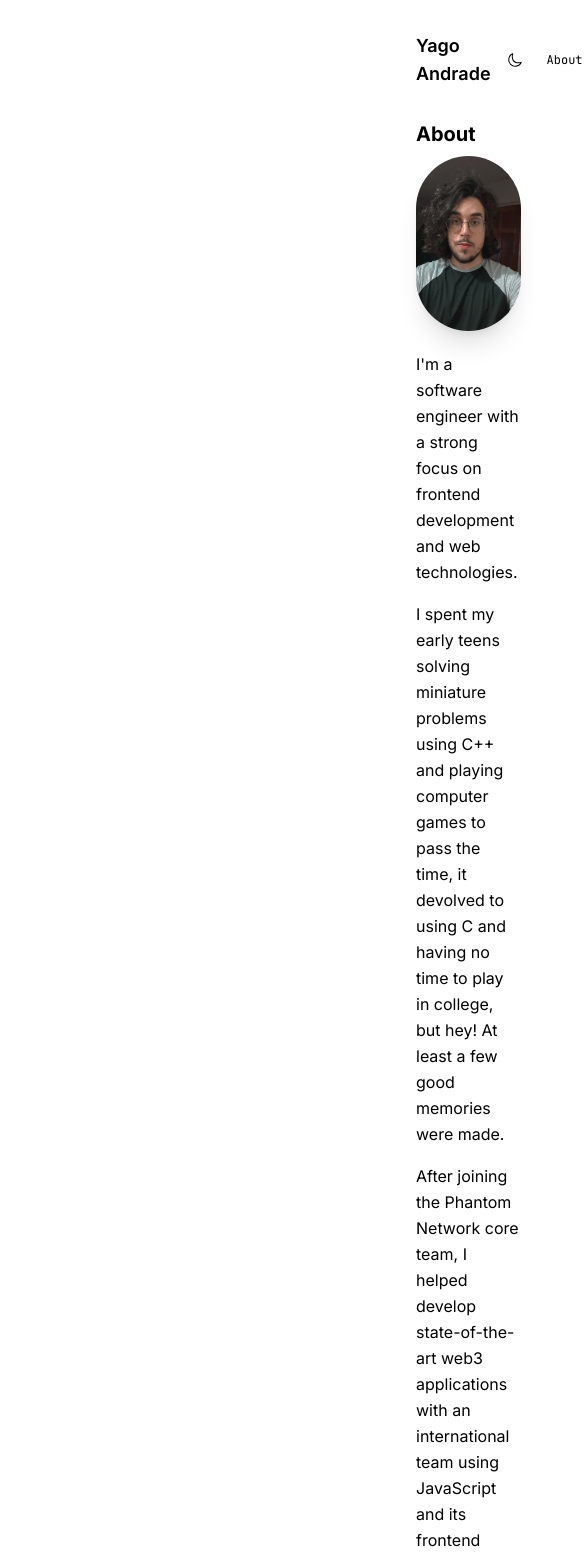
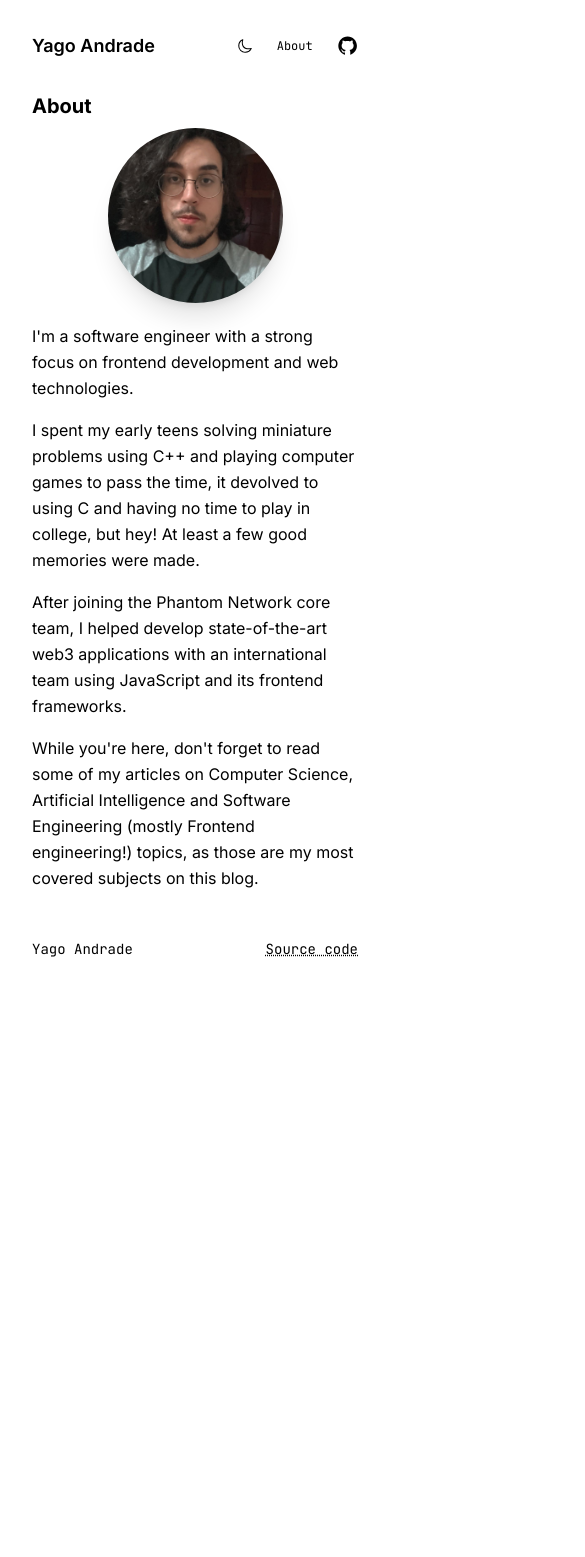
Before and after one commit to yagoandrade/blog, a Next.js app: page /about in a window 390 px wide. Shown: the top 1557 px of the page, 585 px wide, since content can reach past the window. After the commit the page ends 991 px from the top, so only its background shows below. Built offline with nearby package versions, Linux system fonts and the light colour scheme.

Commit message:
fix: removed excessive padding on mobile/tablet views

```diff
--- a/app/(post)/2023/games-for-software-engineers/page.tsx
+++ b/app/(post)/2023/games-for-software-engineers/page.tsx
@@ -23,7 +23,11 @@ const GamesForSoftwareEngineers = () => {
       <div className="flex flex-col gap-y-3 dark:text-gray-300 text-gray-700">
         <h1 className="text-2xl font-bold">Games for Software Engineers</h1>
         <span className="flex justify-between text-xs dark:text-gray-400 text-gray-600" style={jetBrainsMono.style}>
-          <p>@yagoandrade | May 2nd, 2023 (two weeks ago)</p>
+          <span className="flex flex-col lg:flex-row">
+            <p>@yagoandrade</p>
+            <p className="lg:flex hidden mx-1">|</p>
+            <p> May 2nd, 2023 (two weeks ago)</p>
+          </span>
           <p>34,589 views</p>
         </span>
         <div className="flex flex-col gap-y-1">
--- a/app/about/page.tsx
+++ b/app/about/page.tsx
@@ -31,9 +31,9 @@ const About = () => {
             international team using JavaScript and its frontend frameworks.
           </p>
           <p className="my-4">
-            While you&#39;re here, don&#39;t forget to grab a cup of coffee and read some of my articles on Computer
-            Science, Artificial Intelligence and Software Engineering (mostly Frontend engineering!), as those are my
-            most covered subjects on this blog.
+            While you&#39;re here, don&#39;t forget to read some of my articles on Computer Science, Artificial
+            Intelligence and Software Engineering (mostly Frontend engineering!) topics, as those are my most covered
+            subjects on this blog.
           </p>
         </div>
 
--- a/app/layout.tsx
+++ b/app/layout.tsx
@@ -16,9 +16,9 @@ export const metadata = {
 export default function RootLayout({ children }: { children: React.ReactNode }) {
   return (
     <html lang="en">
-      <body className="px-96 dark:bg-zinc-900 bg-white" style={inter.style}>
+      <body className="xl:px-96 dark:bg-zinc-900 bg-white" style={inter.style}>
         <Header />
-        <main className="px-8 dark:text-white">{children}</main>
+        <main className="px-8 dark:text-white min-h-[calc(100vh-92px-84px)]">{children}</main>
         <Footer />
       </body>
     </html>
--- a/components/Header/index.tsx
+++ b/components/Header/index.tsx
@@ -1,5 +1,6 @@
 import { JetBrains_Mono } from "next/font/google";
 import Link from "next/link";
+import { AiFillGithub } from "react-icons/ai";
 import { ThemeToggle } from "../ThemeToggle";
 
 const jetBrainsMono = JetBrains_Mono({
@@ -26,7 +27,10 @@ const Header = () => {
           rel="noreferrer"
           className="dark:hover:bg-zinc-800 hover:bg-zinc-100 dark:text-white text-xs p-2"
         >
-          🌎 Find me elsewhere
+          <span className="hidden lg:flex">🌎 Find me elsewhere</span>
+          <span className="flex lg:hidden">
+            <AiFillGithub size="1.33rem" />
+          </span>
         </a>
       </span>
     </header>
--- a/package.json
+++ b/package.json
@@ -24,5 +24,8 @@
     "react-tweet": "^2.0.1",
     "tailwindcss": "3.3.2",
     "typescript": "5.0.4"
+  },
+  "devDependencies": {
+    "react-icons": "^4.8.0"
   }
 }
```
Also changed, not shown: 1 other file (tests, documents, lock files or other folders).
